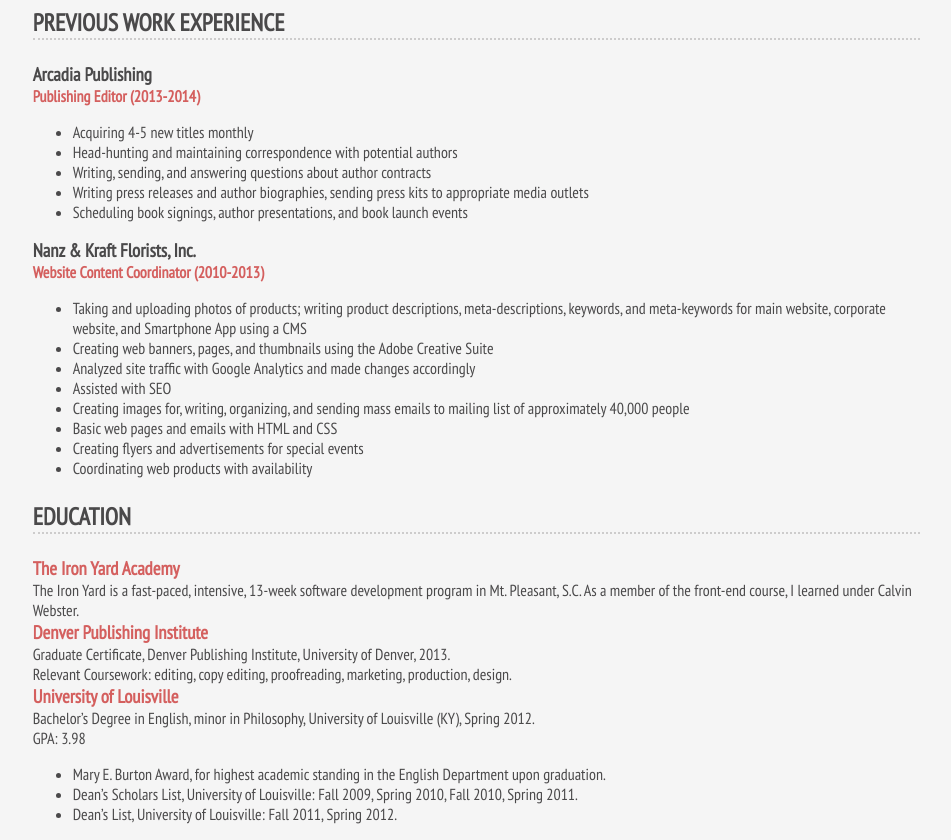
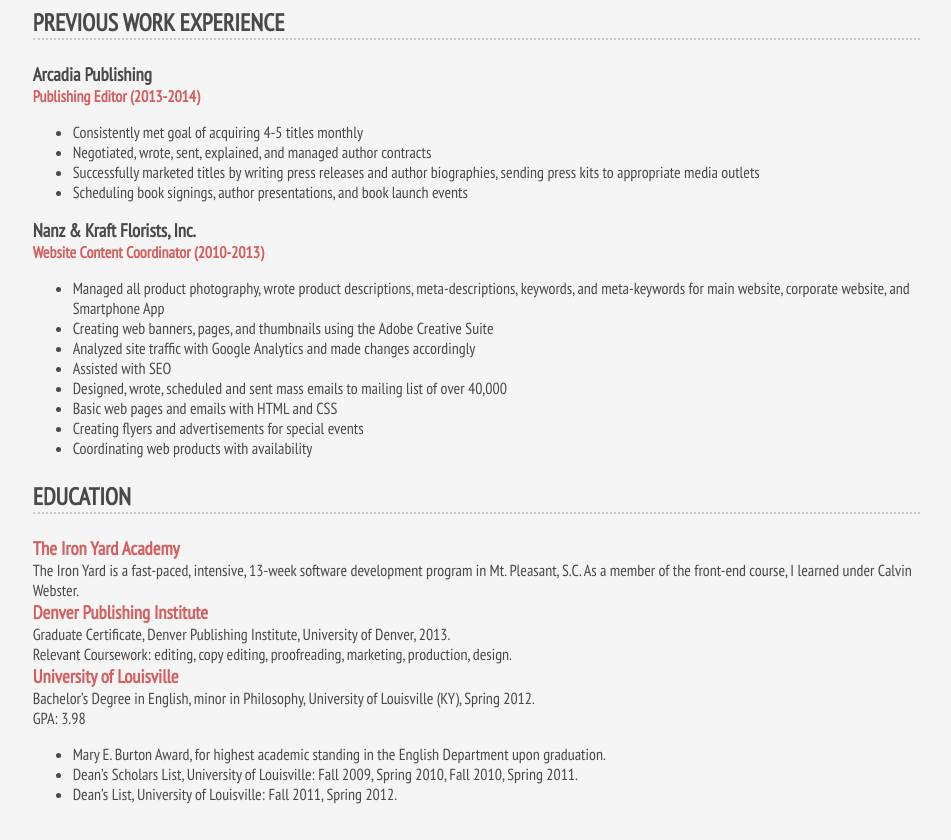
Before and after one commit to natalie03/natalie03.github.io, a plain HTML site: page index.html in a window 1280 px wide. Shown: the part 2120-2960 px from the top of the page, without its empty margins (311-1262 px from the left). Drawn offline with nearby package versions, Linux system fonts and the light colour scheme.

Commit message:
made changes in wording on resume

```diff
--- a/index.html
+++ b/index.html
@@ -157,21 +157,20 @@
               <h3>Arcadia Publishing</h3>
               <h4 class="coral">Publishing Editor (2013-2014)</h4>
                 <ul>
-                  <li>Acquiring 4-5 new titles monthly</li>
-                  <li>Head-hunting and maintaining correspondence with potential authors</li>
-                  <li>Writing, sending, and answering questions about author contracts</li>
-                  <li>Writing press releases and author biographies, sending press kits to appropriate media outlets</li>
+                  <li>Consistently met goal of acquiring 4-5 titles monthly</li>
+                  <li>Negotiated, wrote, sent, explained, and managed author contracts</li>
+                  <li>Successfully marketed titles by writing press releases and author biographies, sending press kits to appropriate media outlets</li>
                   <li>Scheduling book signings, author presentations, and book launch events</li>
                 </ul>
               <h3>Nanz & Kraft Florists, Inc.</h3>
               <h4 class="coral">Website Content Coordinator (2010-2013)</h4>
               <ul>
-                  <li>Taking and uploading photos of products; writing product descriptions, meta-descriptions, keywords, and meta-keywords for main website, corporate website, and Smartphone App using a CMS</li>
+                  <li>Managed all product photography, wrote product descriptions, meta-descriptions, keywords, and meta-keywords for main website, corporate website, and Smartphone App</li>
                   <li>Creating web banners, pages, and thumbnails using the Adobe Creative Suite</li>
                   <li>Analyzed site traffic with Google Analytics and made changes accordingly</li>
                   <li>Assisted with SEO</li>
 
-                  <li>Creating images for, writing, organizing, and sending mass emails to mailing list of approximately 40,000 people</li>
+                  <li>Designed, wrote, scheduled and sent mass emails to mailing list of over 40,000</li>
                   <li>Basic web pages and emails with HTML and CSS</li>
                   <li>Creating flyers and advertisements for special events</li>
                   <li>Coordinating web products with availability</li>
```
